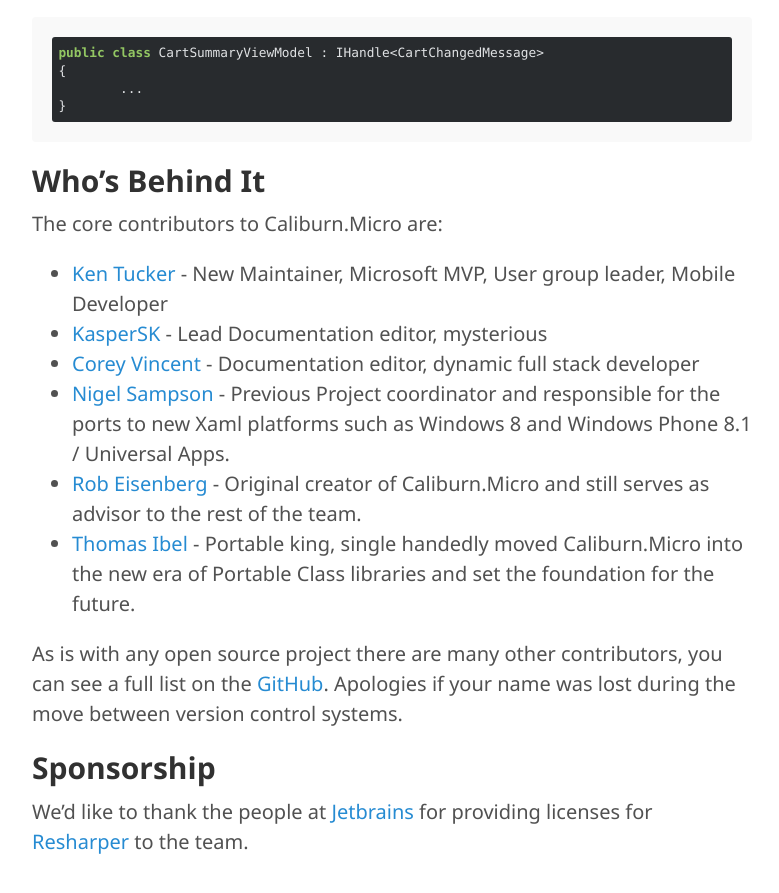
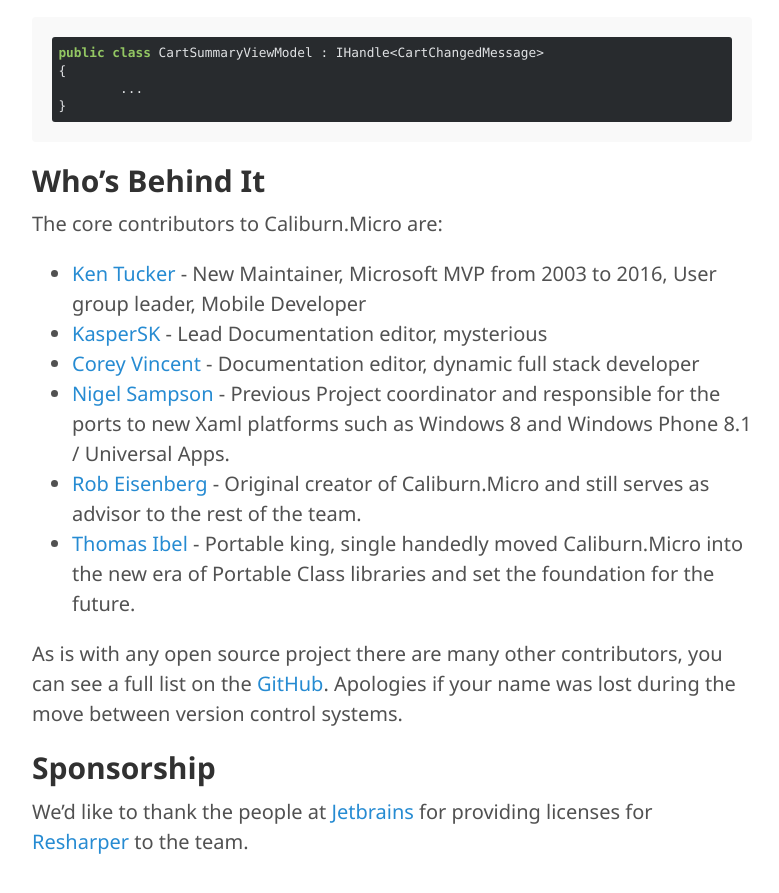
Before and after one commit to Caliburn-Micro/caliburn-micro.github.io, a Jekyll site: the page built from index.md, in a window 1280 px wide and 900 px high, scrolled down 1838 px. Shown: the top 893 px of the window, without its empty margins (248-1027 px from the left). Built offline with Jekyll 4.4.1, drawn with Linux system fonts in a browser that asks for light colours.

Commit message:
Update who's behind it

```diff
--- a/index.md
+++ b/index.md
@@ -84,7 +84,7 @@
 ## Who's Behind It
 The core contributors to Caliburn.Micro are:
 
- - [Ken Tucker][kt] - New Maintainer, Microsoft MVP, User group leader, Mobile Developer
+ - [Ken Tucker][kt] - New Maintainer, Microsoft MVP from 2003 to 2016, User group leader, Mobile Developer
  - [KasperSK][ksk] - Lead Documentation editor, mysterious
  - [Corey Vincent][cv] - Documentation editor, dynamic full stack developer
  - [Nigel Sampson][nigel] - Previous Project coordinator and responsible for the ports to new Xaml platforms such as Windows 8 and Windows Phone 8.1 / Universal Apps.
```
